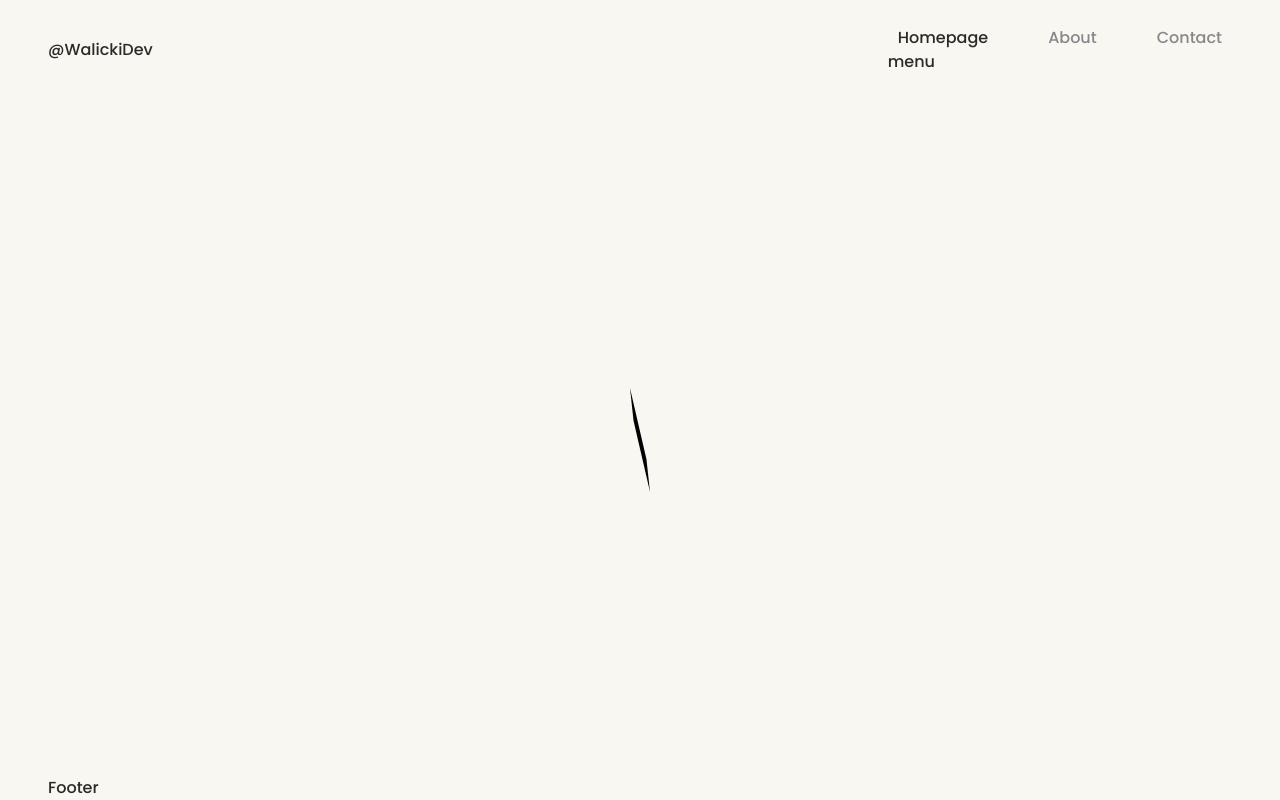
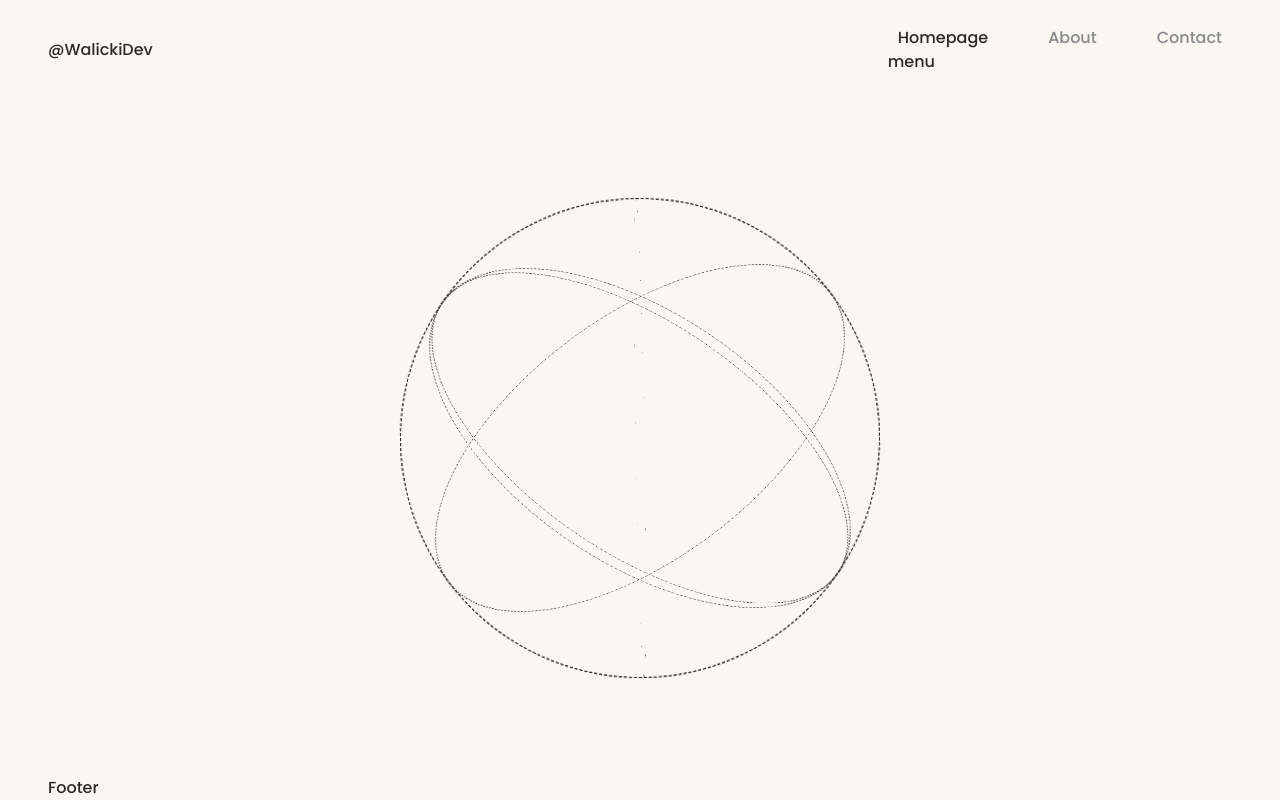
Before and after one commit to OmegaCreations/walicki-dev, a Next.js app: page / in a window 1280 px wide. Built offline with nearby package versions, Linux system fonts and the light colour scheme.

Commit message:
Add - Sphere rotation in Hero section

```diff
--- a/src/app/globals.css
+++ b/src/app/globals.css
@@ -8,9 +8,7 @@
   --link: #888789;
 
   /* Hero section */
-  --SIDE: 80px;
-  --HALF-SIDE: $SIDE/2;
-  --TWO-SIDE: $SIDE * 1.2;
+  --SIDE: 480px;
 }
 
 @media (prefers-color-scheme: dark) {
--- a/src/app/page.tsx
+++ b/src/app/page.tsx
@@ -1,8 +1,54 @@
+"use client";
 import Hero from "@/components/hero/Hero";
+import { useEffect, useState } from "react";
 
 const Home = () => {
+  // Mouse position
+  const [mousePosition, setMousePosition] = useState({
+    left: 0,
+    top: 0,
+  });
+
+  // Update mouse position
+  const handleMouseMove = (ev: { pageX: any; pageY: any }) => {
+    setMousePosition({ left: ev.pageX, top: ev.pageY });
+
+    // Get Sphere box
+    let sphere = document.querySelector<HTMLElement>(".sphere-box");
+
+    if (sphere) {
+      // Calculate center position of sphere
+      let sphereBounding = sphere.getBoundingClientRect();
+      let sphereCenter = {
+        x: sphereBounding.left + sphereBounding.width / 2,
+        y: sphereBounding.top + sphereBounding.height / 2,
+      };
+
+      // Initial speed of rotation
+      const rotationSpeed = 1.2;
+
+      // Angle change
+      let deltaY =
+        Math.atan2(sphereCenter.x, mousePosition.left) * (180 / Math.PI);
+      let deltaX =
+        Math.atan2(sphereCenter.y, mousePosition.top) * (180 / Math.PI);
+
+      // Style transform
+      sphere.style.transform = `rotateY(${deltaY * rotationSpeed}deg) rotateX(${
+        deltaX * rotationSpeed
+      }deg)`;
+    }
+  };
+
+  useEffect(() => {
+    window.addEventListener("mousemove", (e) => handleMouseMove(e));
+    return () => {
+      window.removeEventListener("mousemove", (e) => handleMouseMove(e));
+    };
+  });
+
   return (
-    <main>
+    <main className="container w-full h-auto">
       <Hero />
     </main>
   );
--- a/src/components/hero/Hero.tsx
+++ b/src/components/hero/Hero.tsx
@@ -4,19 +4,13 @@ import style from "./hero.module.css";
 const Hero: React.FC = () => {
   return (
     <div>
-      <div className={style.cube}>
-        <div className={(style.left, style.item)}></div>
-        <div className={(style.right, style.item)}></div>
-        <div className={(style.bottom, style.item)}></div>
-        <div className={(style.top, style.item)}></div>
-        <div className={(style.back, style.item)}></div>
-        <div className={(style.front, style.item)}></div>
-        <div className={(style.sphereOne, style.inner, style.item)}></div>
-        <div className={(style.sphereTwo, style.inner, style.item)}></div>
-        <div className={(style.sphereThree, style.inner, style.item)}></div>
-        <div className={(style.sphereFour, style.inner, style.item)}></div>
-        <div className={(style.sphereFive, style.inner, style.item)}></div>
-        <div className={(style.sphereSix, style.inner, style.item)}></div>
+      <div className={`${style.cube} sphere-box`}>
+        <div className={`${style.sphereOne} ${style.inner}`}></div>
+        <div className={`${style.sphereTwo} ${style.inner}`}></div>
+        <div className={`${style.sphereThree} ${style.inner}`}></div>
+        <div className={`${style.sphereFour} ${style.inner}`}></div>
+        <div className={`${style.sphereFive} ${style.inner}`}></div>
+        <div className={`${style.sphereSix} ${style.inner}`}></div>
       </div>
     </div>
   );
--- a/src/components/hero/hero.module.css
+++ b/src/components/hero/hero.module.css
@@ -1,5 +1,4 @@
 .cube {
-  position: absolute;
   margin: 0 auto;
   left: 0;
   right: 0;
@@ -11,48 +10,18 @@
   width: var(--SIDE);
 }
 
-.cube .item {
-  background: rgba(0, 0, 0, 0.3);
+.inner {
   height: var(--SIDE);
   position: absolute;
   width: var(--SIDE);
   transform-style: preserve-3d;
-}
-
-.cube .inner {
   background: none;
   border: 1px dashed var(--text);
   border-radius: 100%;
 }
 
-/* Sides */
-
-.cube .left {
-  transform: rotateY(-90deg) translateZ(var(--TWO-SIDE));
-}
-
-.cube .right {
-  transform: rotateY(-90deg) translateZ(-var(--TWO-SIDE));
-}
-
-.cube .top {
-  transform: rotateX(90deg) translateZ(var(--TWO-SIDE));
-}
-
-.cube .bottom {
-  transform: rotateX(90deg) translateZ(-var(--TWO-SIDE));
-}
-
-.cube .front {
-  transform: translateZ(var(--TWO-SIDE));
-}
-
-.cube .back {
-  transform: translateZ(-var(--TWO-SIDE));
-}
-
 /* Spheres */
-.cube .sphereOne {
+.sphereOne {
   transform: rotateX(0) translateZ(0);
 }
 
@@ -72,7 +41,7 @@
   transform: rotateY(-45deg) rotateX(45deg) translateY(0);
 }
 
-@keyframes rotate {
+/* @keyframes rotate {
   0% {
     transform: rotateX(-1deg) rotateY(-1deg) rotateZ(-1deg);
   }
@@ -84,4 +53,4 @@
   100% {
     transform: rotateX(360deg) rotateY(360deg) rotateZ(360deg);
   }
-}
+} */
```
